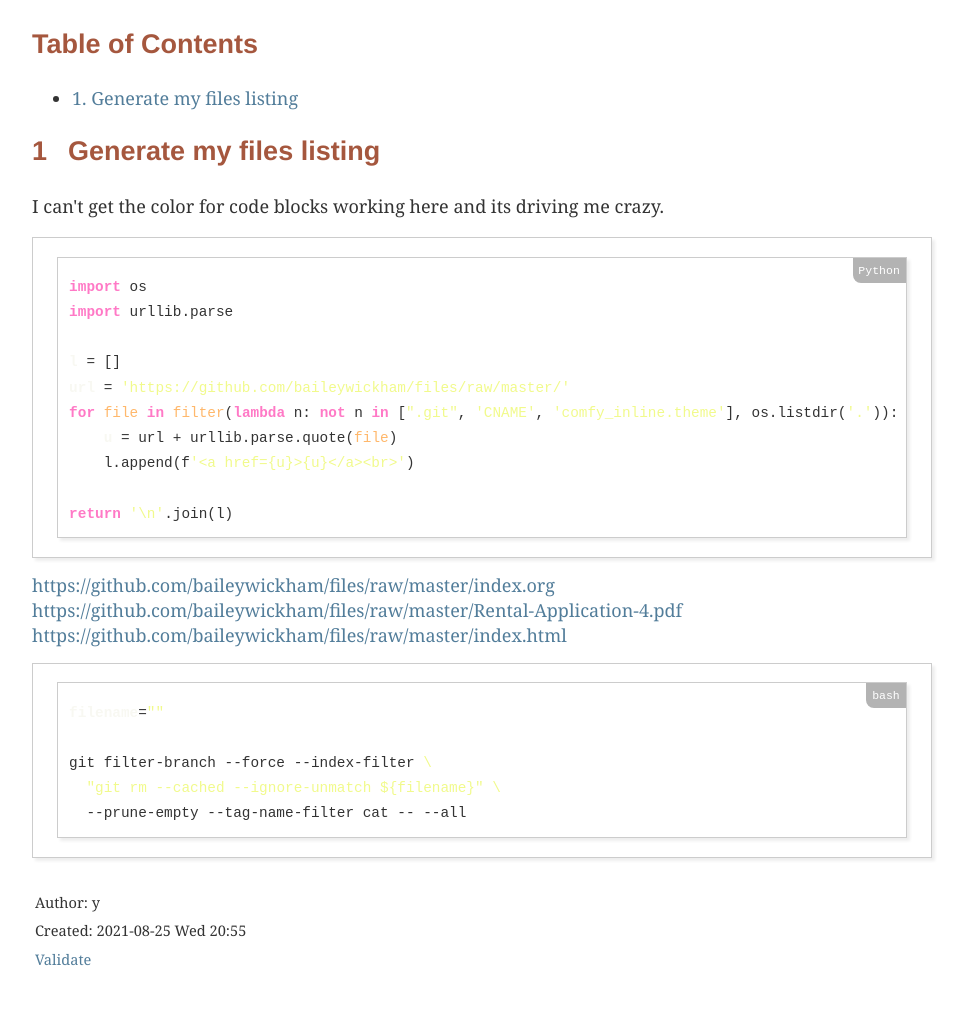
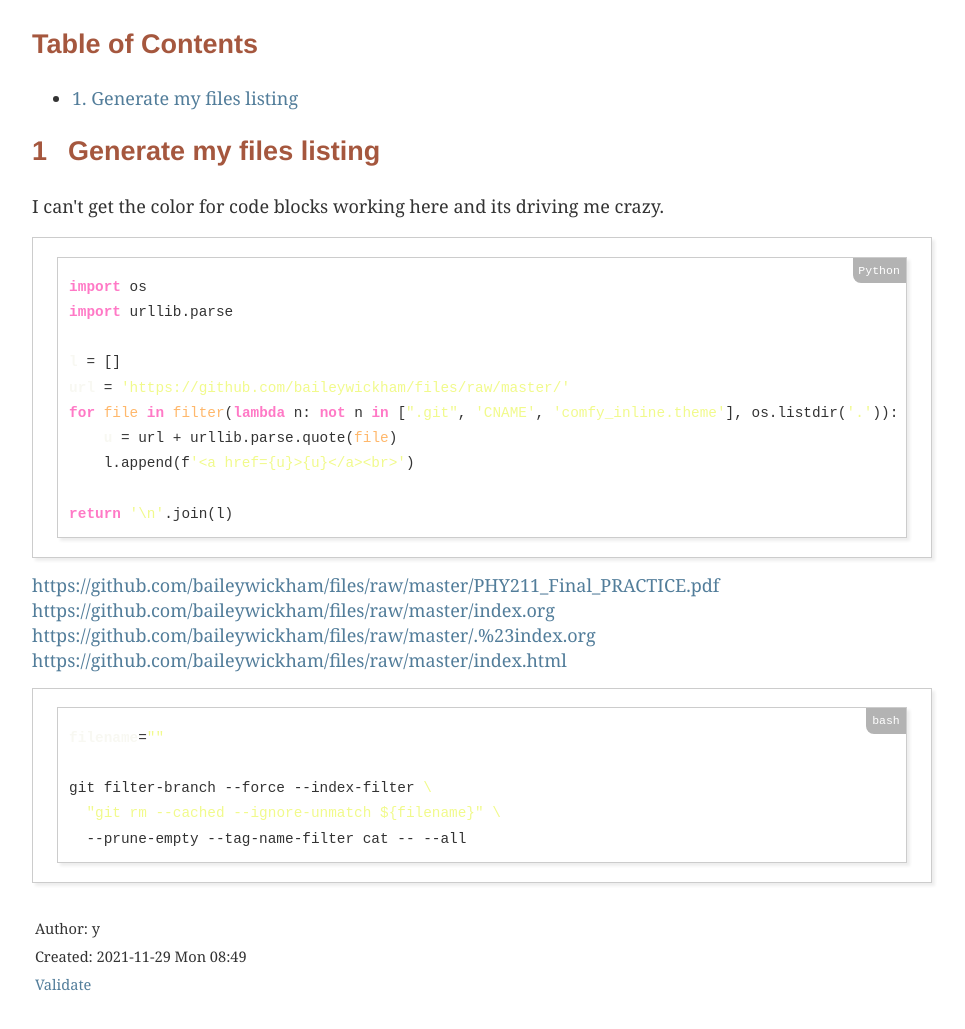
Before and after one commit to baileywickham/files, a plain HTML site: page index.html in a window 1280 px wide. Shown: the whole page, without its empty margins (158-1123 px from the left). Before the commit the page ends 1004 px from the top, so only its background shows below. Drawn offline with Linux system fonts and the light colour scheme.

Commit message:
update files

```diff
--- a/index.html
+++ b/index.html
@@ -3,7 +3,7 @@
 "http://www.w3.org/TR/xhtml1/DTD/xhtml1-strict.dtd">
 <html xmlns="http://www.w3.org/1999/xhtml" lang="en" xml:lang="en">
 <head>
-<!-- 2021-08-25 Wed 20:55 -->
+<!-- 2021-11-29 Mon 08:49 -->
 <meta http-equiv="Content-Type" content="text/html;charset=utf-8" />
 <meta name="viewport" content="width=device-width, initial-scale=1" />
 <title>&lrm;</title>
@@ -236,12 +236,12 @@ for the JavaScript code in this tag.
 <h2>Table of Contents</h2>
 <div id="text-table-of-contents">
 <ul>
-<li><a href="#orga703d1b">1. Generate my files listing</a></li>
+<li><a href="#orgf5785ae">1. Generate my files listing</a></li>
 </ul>
 </div>
 </div>
-<div id="outline-container-orga703d1b" class="outline-2">
-<h2 id="orga703d1b"><span class="section-number-2">1</span> Generate my files listing</h2>
+<div id="outline-container-orgf5785ae" class="outline-2">
+<h2 id="orgf5785ae"><span class="section-number-2">1</span> Generate my files listing</h2>
 <div class="outline-text-2" id="text-1">
 <p>
 I can't get the color for code blocks working here and its driving me crazy.
@@ -262,8 +262,9 @@ I can't get the color for code blocks working here and its driving me crazy.
 </pre>
 </div>
 
+<a href=https://github.com/baileywickham/files/raw/master/PHY211_Final_PRACTICE.pdf>https://github.com/baileywickham/files/raw/master/PHY211_Final_PRACTICE.pdf</a><br>
 <a href=https://github.com/baileywickham/files/raw/master/index.org>https://github.com/baileywickham/files/raw/master/index.org</a><br>
-<a href=https://github.com/baileywickham/files/raw/master/Rental-Application-4.pdf>https://github.com/baileywickham/files/raw/master/Rental-Application-4.pdf</a><br>
+<a href=https://github.com/baileywickham/files/raw/master/.%23index.org>https://github.com/baileywickham/files/raw/master/.%23index.org</a><br>
 <a href=https://github.com/baileywickham/files/raw/master/index.html>https://github.com/baileywickham/files/raw/master/index.html</a><br>
 
 
@@ -280,7 +281,7 @@ git filter-branch --force --index-filter <span style="color: #f1fa8c;">\</span>
 </div>
 <div id="postamble" class="status">
 <p class="author">Author: y</p>
-<p class="date">Created: 2021-08-25 Wed 20:55</p>
+<p class="date">Created: 2021-11-29 Mon 08:49</p>
 <p class="validation"><a href="http://validator.w3.org/check?uri=referer">Validate</a></p>
 </div>
 </body>
```
Also changed, not shown: 1 other file.
